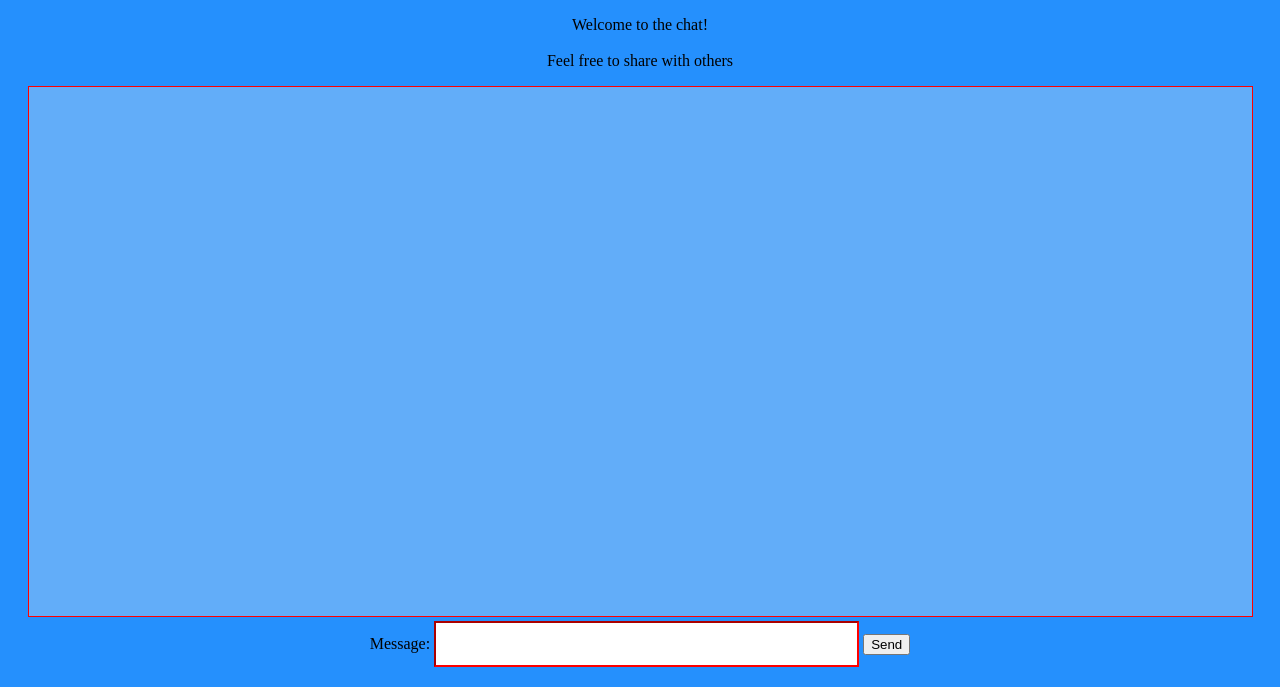
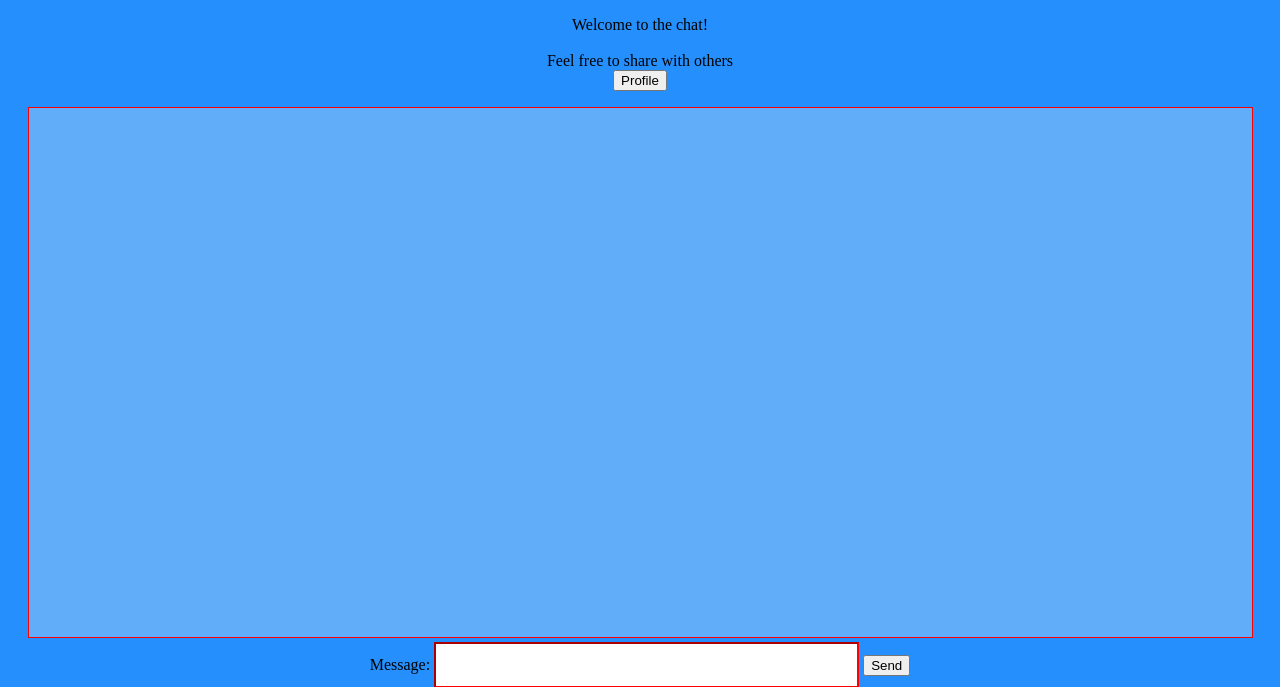
Before and after one commit to Boboston98/Cohort-Forum, a Python web app: template cohort-forum/templates/chat.html in a window 1280 px wide. Shown: the top 687 px of the page. Run offline with Jinja, Linux system fonts and the light colour scheme; the template is opened without the code that fills it, so the values that code supplies are empty.

Commit message:
Added profile redirect button in hat.html

```diff
--- a/cohort-forum/templates/chat.html
+++ b/cohort-forum/templates/chat.html
@@ -19,6 +19,8 @@
    <p>
      <center> Welcome to the chat! </center>
      <br><center> Feel free to share with others <center>
+       <input type="button" value='Profile'
+        onclick="window.location='/profile';" />
    </p>
 
  <form action = >
```
